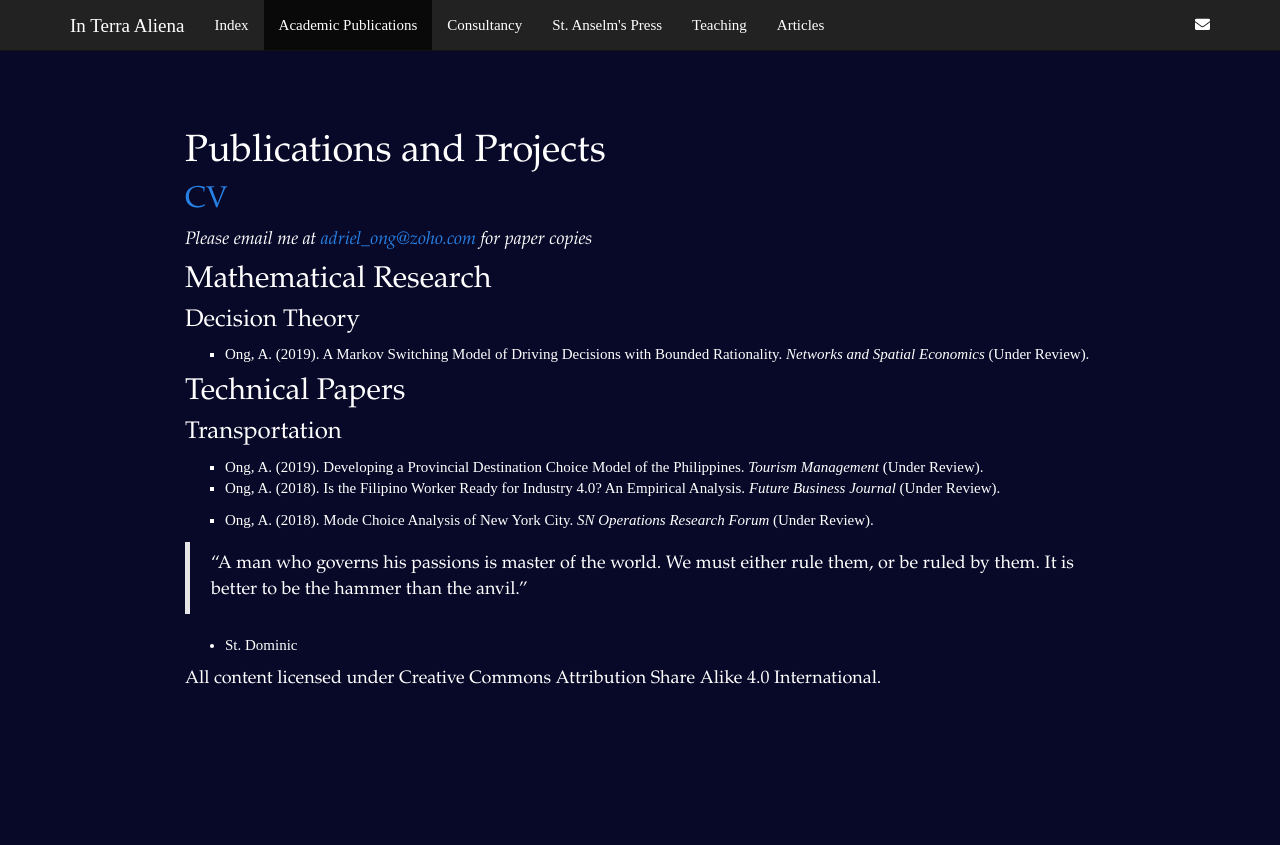
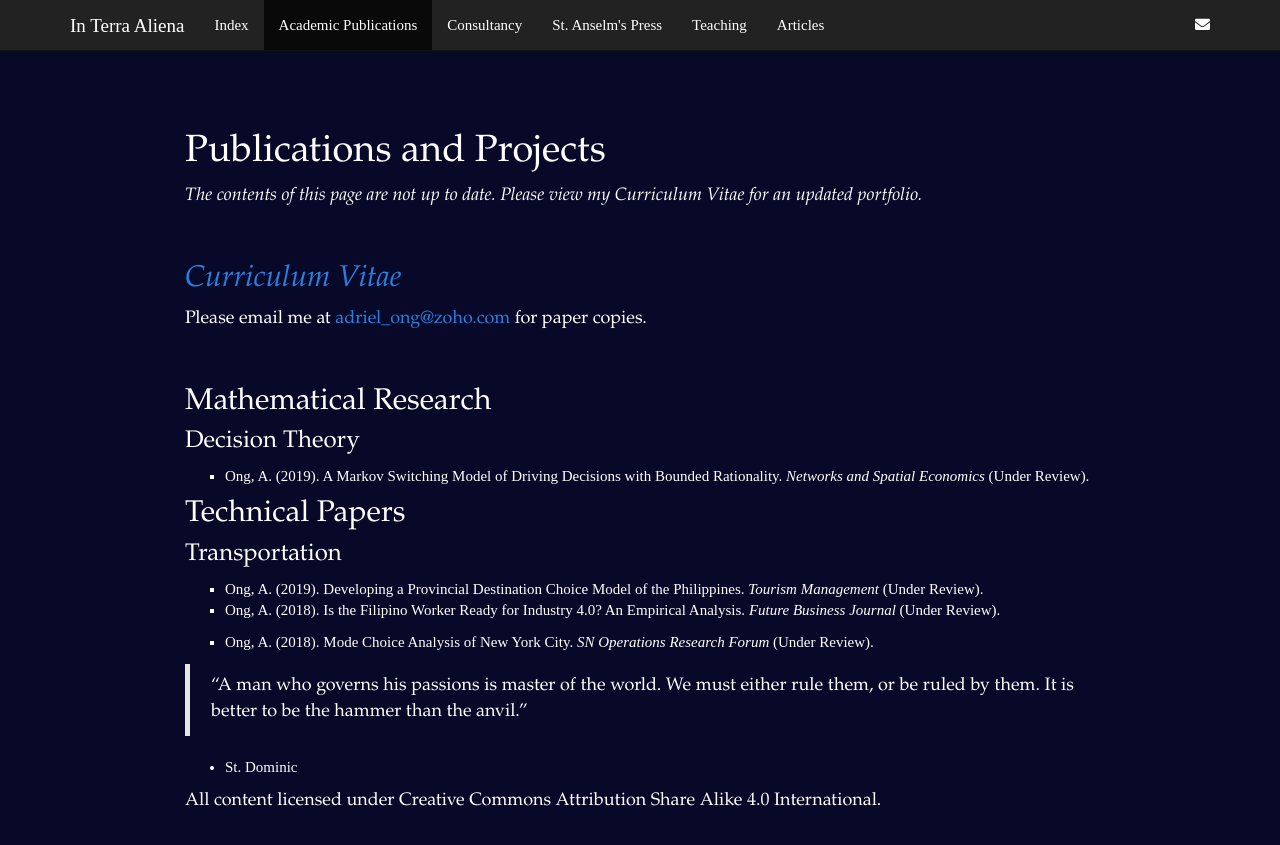
Before and after one commit to ManifoldPreacher/in-terra-aliena.github.io, a Jekyll site: the page publications_projects.html, which Jekyll copies as it is, in a window 1280 px wide and 925 px high. Shown: the top 845 px of the window. Built offline with Jekyll 4.4.1, drawn with Linux system fonts in a browser that asks for light colours.

Commit message:
Update publications_projects.html

```diff
--- a/publications_projects.html
+++ b/publications_projects.html
@@ -390,18 +390,19 @@ $(document).ready(function () {
 </div><!--/.navbar -->
 
 <div class="fluid-row" id="header">
-
-
-
 <h1 class="title toc-ignore">Publications and Projects</h1>
-
+    <p>
+    <em> The contents of this page are not up to date. Please view my Curriculum Vitae for an updated portfolio.</em>
+  </p>
 </div>
-
+  <br/>
+  <br/>
 <div id="cv" class="section level2">
-
-<h2><a href="CV.pdf">CV</a></h2>
-<p><em>Please email me at <a href="mailto:adriel_ong@zoho.com" class="email">adriel_ong@zoho.com</a> for paper copies</em></p>
+<h2><a href="CV.pdf"><em>Curriculum Vitae</em></a></h2>
+<p>Please email me at <a href="mailto:adriel_ong@zoho.com" class="email">adriel_ong@zoho.com</a> for paper copies.</p>
 </div>
+  <br/>
+  <br/>
 <div id="mathematical-research" class="section level2">
 <h2>Mathematical Research</h2>
 <div id="decision-theory" class="section level3">
```
